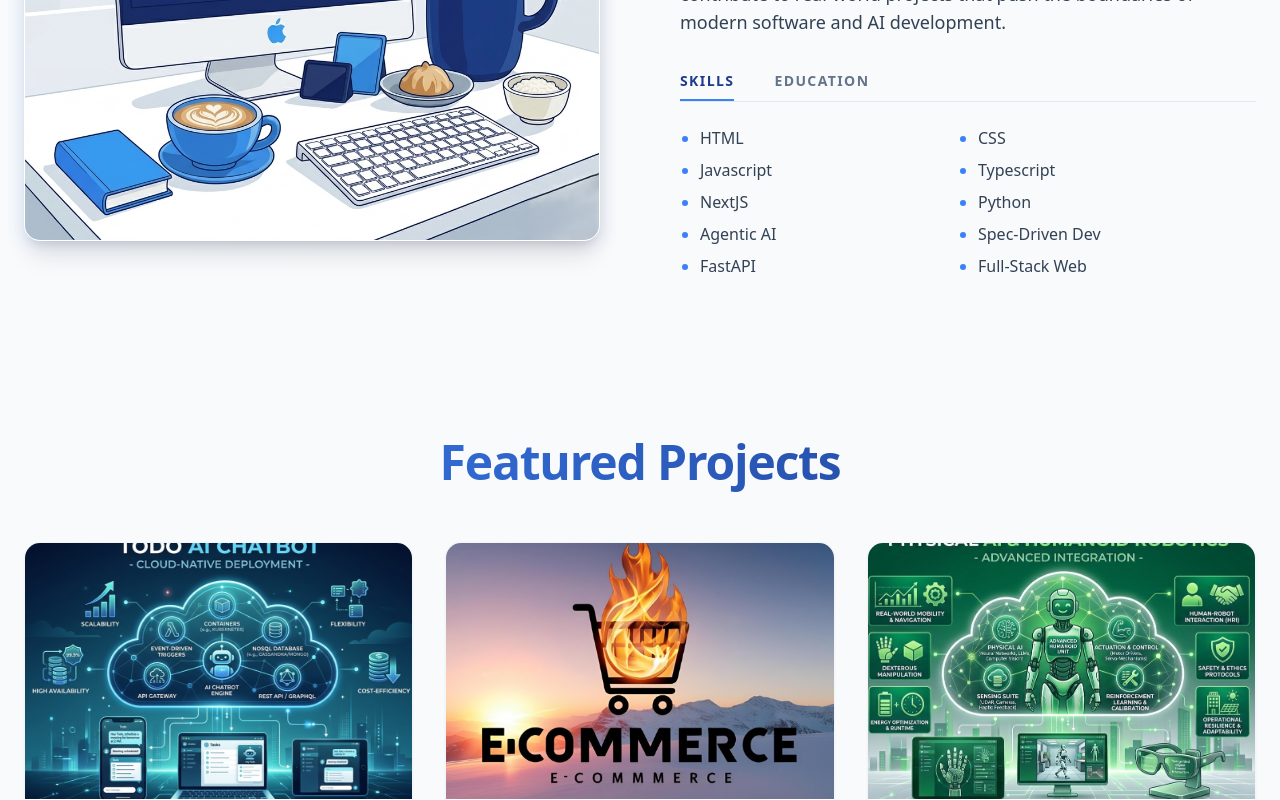
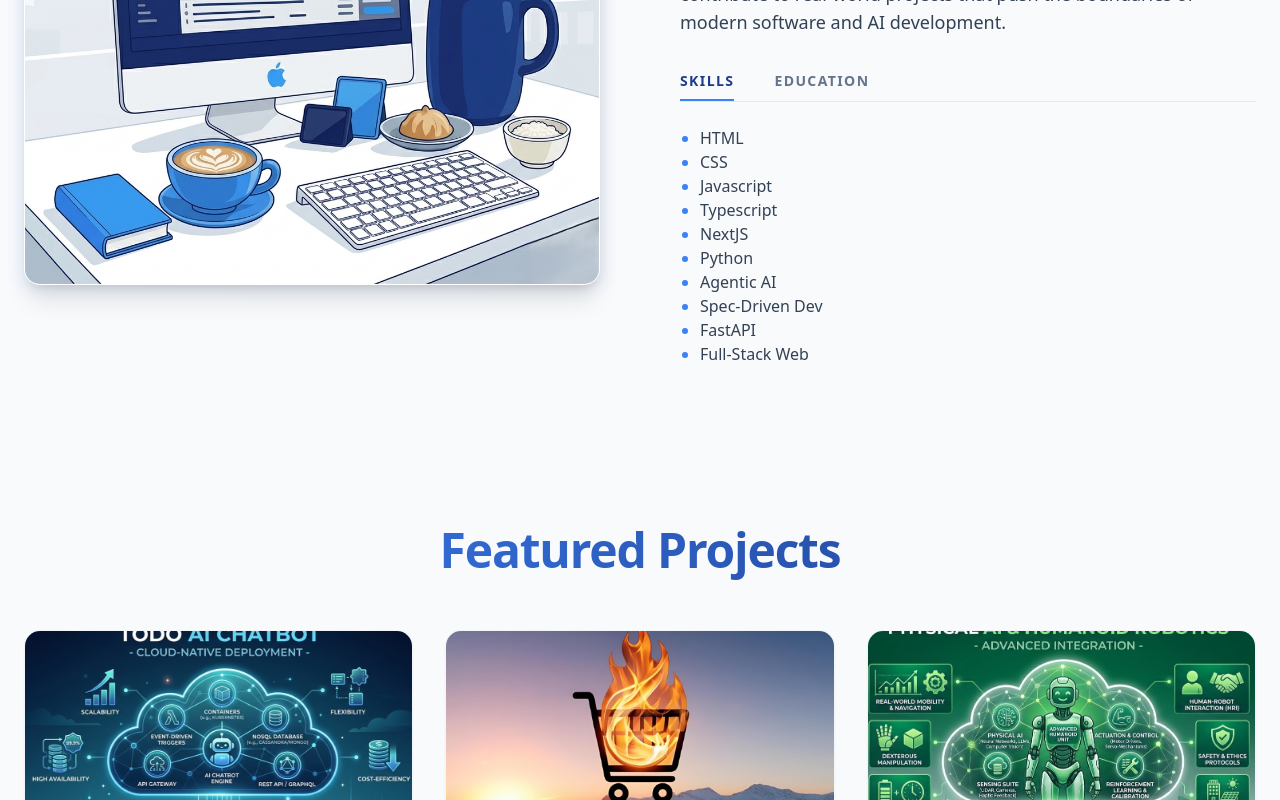
Before and after one commit to Rooh-U-Din/portfolio, a Next.js app: page / in a window 1280 px wide. Shown: the part 1060-1860 px from the top of the page. Built offline with nearby package versions, Linux system fonts and the light colour scheme.

Commit message:
Theme changed to blue and white

```diff
--- a/src/app/components/AboutSection.tsx
+++ b/src/app/components/AboutSection.tsx
@@ -8,7 +8,7 @@ const TAB_DATA = [
     title: "Skills",
     id: "skills",
     content: (
-      <ul className="list-disc pl-5 grid grid-cols-2 gap-y-2 text-[#334155] font-medium">
+      <ul className="list-disc pl-5  text-[#334155] font-medium">
         <li className="marker:text-[#3B82F6]">HTML</li>
         <li className="marker:text-[#3B82F6]">CSS</li>
         <li className="marker:text-[#3B82F6]">Javascript</li>
@@ -46,11 +46,12 @@ const TAB_DATA = [
 
 function AboutSection() {
   const [tab, setTab] = useState("skills");
-  const [isPending, startTransition] = useTransition();
+  const [ ,startTransition] = useTransition();
 
   const handleTabChange = (id: string) => {
     startTransition(() => {
       setTab(id);
+
     });
   };
 
```
